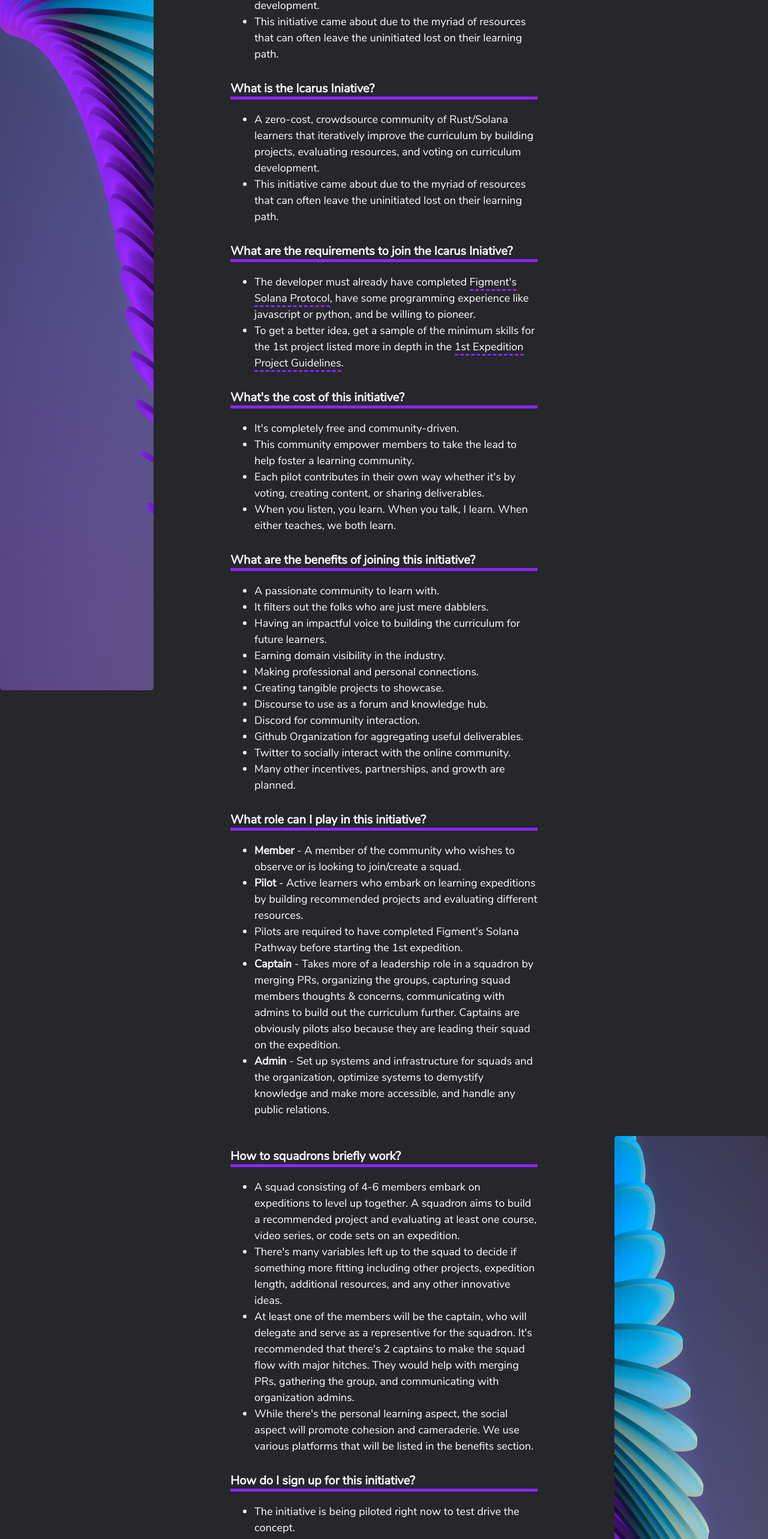
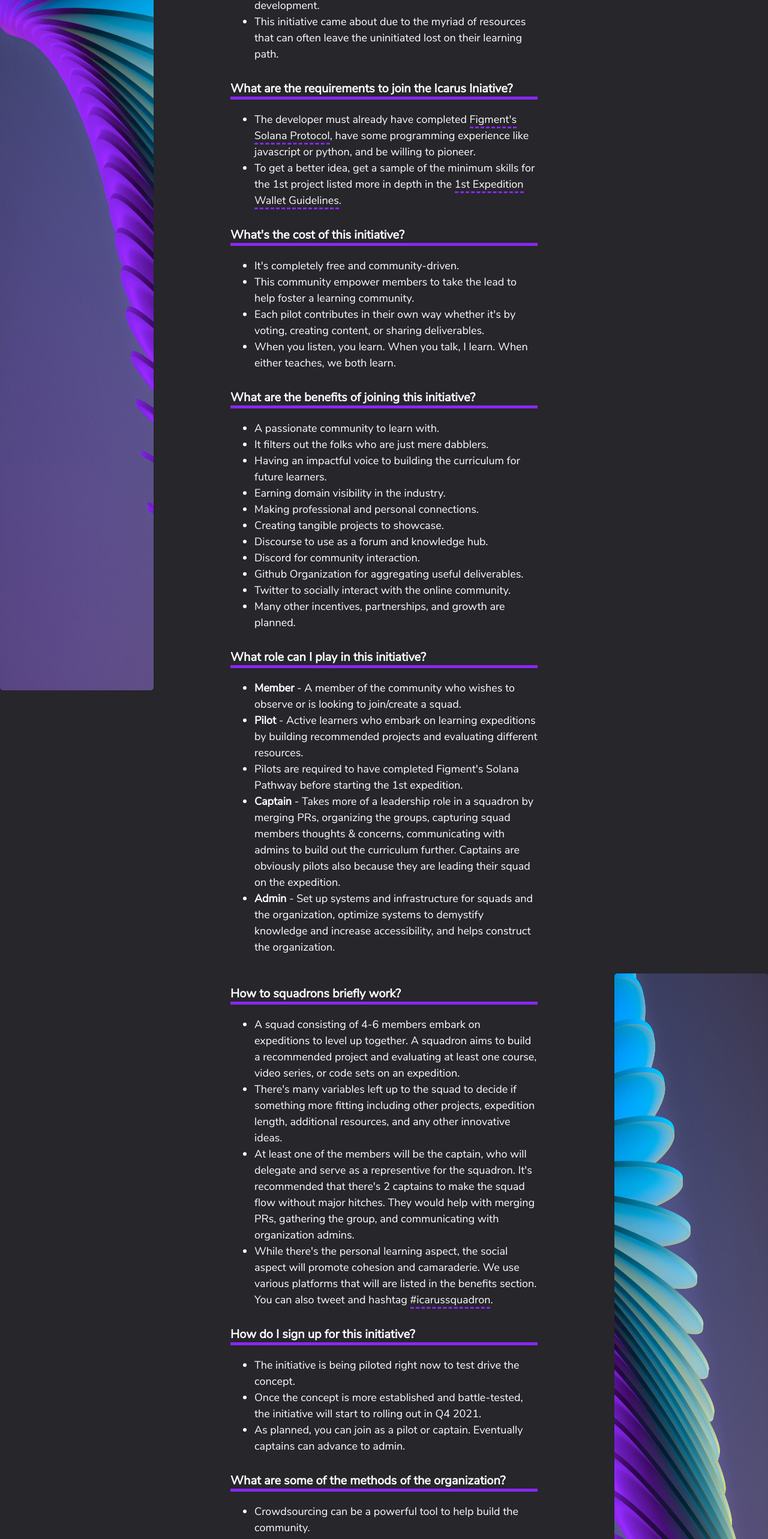
Before and after one commit to icarus-initiative/organization_website, a Next.js app: page / in a window 1280 px wide. Shown: the part 6460-9026 px from the top of the page at 60% size. Built offline with nearby package versions, Linux system fonts and the light colour scheme.

Commit message:
Update FAQ

```diff
--- a/src/FAQ.js
+++ b/src/FAQ.js
@@ -1,5 +1,6 @@
 import styled from 'styled-components';
 import Wrapper from './Wrapper';
+import globals from './data';
 
 const Section = styled.section`
   margin-bottom: 2rem;
@@ -81,6 +82,7 @@ const Purplerize = styled.span`
 `;
 
 export default function FAQ() {
+  const { faq } = globals();
   return (
     <Wrapper>
       <Section id='faqs'>
@@ -103,26 +105,14 @@ export default function FAQ() {
               </Li>
             </Ul>
 
-            <H3>What is the Icarus Iniative?</H3>
-            <Ul>
-              <Li>
-                A zero-cost, crowdsource community of Rust/Solana learners that
-                iteratively improve the curriculum by building projects,
-                evaluating resources, and voting on curriculum development.
-              </Li>
-              <Li>
-                This initiative came about due to the myriad of resources that
-                can often leave the uninitiated lost on their learning path.
-              </Li>
-            </Ul>
-
             <H3>What are the requirements to join the Icarus Iniative?</H3>
             <Ul>
               <Li>
                 The developer must already have completed{' '}
                 <a
-                  href='https://learn.figment.io/protocols/solana'
-                  alt='Icarus Initiative Main'
+                  href={faq.figment.url}
+                  title={faq.figment.title}
+                  rel='noopener noreferrer nofollow'
                   target='_blank'
                 >
                   Figment's Solana Protocol
@@ -134,11 +124,12 @@ export default function FAQ() {
                 To get a better idea, get a sample of the minimum skills for the
                 1st project listed more in depth in the{' '}
                 <a
-                  href='https://github.com/icarus-initiative/icarus_initiative/blob/main/1st_expedition_project_guildeline.md'
-                  alt='Icarus Initiative Main'
+                  href={faq.walletGuidelines.url}
+                  title={faq.walletGuidelines.title}
+                  rel='noopener noreferrer nofollow'
                   target='_blank'
                 >
-                  1st Expedition Project Guidelines
+                  1st Expedition Wallet Guidelines
                 </a>
                 .
               </Li>
@@ -206,8 +197,8 @@ export default function FAQ() {
               <Li>
                 <strong>Admin</strong> - Set up systems and infrastructure for
                 squads and the organization, optimize systems to demystify
-                knowledge and make more accessible, and handle any public
-                relations.
+                knowledge and increase accessibility, and helps construct the
+                organization.
               </Li>
             </Ul>
           </CenterColumn>
@@ -233,14 +224,24 @@ export default function FAQ() {
               <Li>
                 At least one of the members will be the captain, who will
                 delegate and serve as a representive for the squadron. It's
-                recommended that there's 2 captains to make the squad flow with
-                major hitches. They would help with merging PRs, gathering the
-                group, and communicating with organization admins.
+                recommended that there's 2 captains to make the squad flow
+                without major hitches. They would help with merging PRs,
+                gathering the group, and communicating with organization admins.
               </Li>
               <Li>
                 While there's the personal learning aspect, the social aspect
-                will promote cohesion and cameraderie. We use various platforms
-                that will be listed in the benefits section.
+                will promote cohesion and camaraderie. We use various platforms
+                that will are listed in the benefits section. You can also tweet
+                and hashtag{' '}
+                <a
+                  href={faq.walletGuidelines.url}
+                  title={faq.walletGuidelines.title}
+                  rel='noopener noreferrer nofollow'
+                  target='_blank'
+                >
+                  #icarussquadron
+                </a>
+                .
               </Li>
             </Ul>
 
@@ -252,7 +253,7 @@ export default function FAQ() {
               </Li>
               <Li>
                 Once the concept is more established and battle-tested, the
-                initiative will start to roll out.
+                initiative will start to rolling out in Q4 2021.
               </Li>
               <Li>
                 As planned, you can join as a pilot or captain. Eventually
@@ -263,13 +264,17 @@ export default function FAQ() {
             <H3>What are some of the methods of the organization?</H3>
             <Ul>
               <Li>
-                Crowdsourcing can be a powerful force to help build the
-                community that this initiative aims to harness and transmute
-                into a platform for new learners.
+                Crowdsourcing can be a powerful tool to help build the
+                community.
               </Li>
               <Li>
-                The aim is not to make a set curriculum but rather one that can
-                be flexible and adaptive to the community needs.
+                The initiative aims to harness and transmute into a platform for
+                new learners.
+              </Li>
+              <Li>
+                The aim is not to make a set curriculum but rather recommended
+                projects and resources. The squadrons can adapt to new resources
+                as desired.
               </Li>
               <Li>
                 A lot of the power is distributed to each squadron to as how
@@ -281,7 +286,7 @@ export default function FAQ() {
               <Li>
                 Members, pilots, and captains are encouraged to take charge of
                 their own learning, disseminate knowledge and experiences for
-                future learners, and blazing a trail where there are none.
+                future learners, and blazing a trail where there were none.
               </Li>
               <Li>
                 These contributions can take various forms such as creating
@@ -296,8 +301,9 @@ export default function FAQ() {
               <Li>
                 Reach out to an admin on the{' '}
                 <a
-                  href='https://discord.gg/9yYsQVYR3K'
-                  alt='Icarus Initiative Discord'
+                  href={faq.discord.url}
+                  title={faq.discord.title}
+                  rel='noopener noreferrer nofollow'
                   target='_blank'
                 >
                   Icarus Discord Channel
@@ -318,9 +324,11 @@ export default function FAQ() {
             </Ul>
 
             <Div>
+              {' '}
               <a
-                href='https://github.com/icarus-initiative/icarus_initiative'
-                alt='Icarus Initiative Main Repository'
+                href={faq.repo.url}
+                title={faq.repo.title}
+                rel='noopener noreferrer nofollow'
                 target='_blank'
               >
                 <Button>More Deetz</Button>
```
